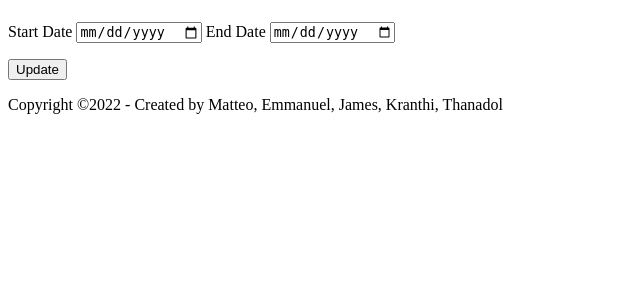
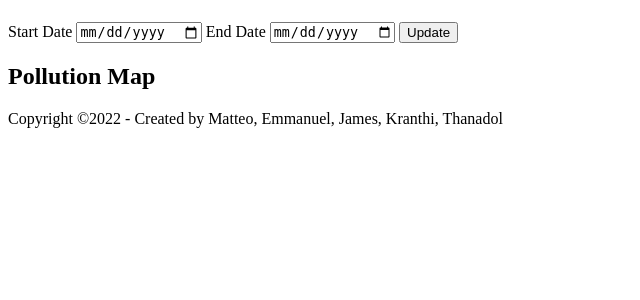
Before and after one commit to Jamescwng/COMP90024A2, a Flask app: template app/templates/index.html in a window 1280 px wide. Shown: the part 58-358 px from the top of the page, without its empty margins (0-640 px from the left). Run offline with Flask 2, Linux system fonts and the light colour scheme; the template is opened without the code that fills it: values that come from a table or form of the project are taken from there, others are empty; parts of the project's set-up code (start-up, migrations or seed data) failed here and were passed over.

Commit message:
added pollution map

```diff
--- a/app/app.py
+++ b/app/app.py
@@ -1,38 +1,51 @@
-import folium
-from folium import Choropleth
-from flask import Flask, render_template
-from waitress import serve
-import pandas as pd
-import numpy as np
-import geopandas as gpd
-
-suburbs = pd.read_pickle("./suburbs.pkl")
-suburbData = pd.read_pickle("./suburbData.pkl")
-counts = pd.read_pickle("./counts.pkl")
-
-######################################################################################################################
+from copy import deepcopy
+from datetime import datetime
 
 import couchdb
+import folium
+import geopandas as gpd
+import numpy as np
+import pandas as pd
+from flask import Flask, render_template
 from flask_wtf import FlaskForm
+from folium import Choropleth
+from waitress import serve
+from wtforms import SubmitField, validators
 from wtforms.fields import DateField
 from wtforms.validators import DataRequired
-from wtforms import validators, SubmitField
+from shapely.geometry import Polygon, Point
 
-from datetime import datetime
+# Form to update twitter data timeframe
+class DateForm(FlaskForm):
+    start = DateField('Start Date', format='%Y-%m-%d', validators=(validators.DataRequired(),))
+    end = DateField('End Date', format='%Y-%m-%d', validators=(validators.DataRequired(),))
+    submit = SubmitField('Update')
 
+# Suburb polygons
+suburbs = gpd.read_file('./localities/vic.shp')
+suburbs = suburbs.drop(columns=['LC_PLY_PID', 'LOC_PID', "DT_CREATE", "LOC_CLASS", "STATE"])
+suburbs = suburbs[["LOC_NAME", "geometry"]].set_index("LOC_NAME")
+suburbsToKeep = pd.read_csv("suburbs.txt", header=None)
+suburbs = suburbs.loc[suburbsToKeep[0]]
+# suburbs = pd.read_pickle("./suburbs.pkl")
+
+# Couchdb access
 user = "admin"
 password = "admin"
 couchserver = couchdb.Server("http://%s:%s@172.26.134.187:5984/" % (user, password))
-db = couchserver['twitter']
 
+###########################################################################################################################################
+
+# Get twitter data within timeframe
 def get_data(start, end):
+    db = couchserver['twitter']
     data = {}
 
     for suburb in suburbs['geometry'].index.tolist():
         pos = 0
         total = 0
 
-        for item in db.view('_design/Data/_view/Date', reduce=False, startkey=[suburb, start], endkey=[suburb, end]):
+        for item in db.view('_design/Data/_view/Data', reduce=False, startkey=[suburb, start], endkey=[suburb, end]):
             if item.value == 1:
                 pos += 1
             total += 1
@@ -42,13 +55,35 @@ def get_data(start, end):
 
     return pd.DataFrame.from_dict(data, orient='index', columns=['%', 'counts', 'suburb'])
 
-class DateForm(FlaskForm):
-    start = DateField('Start Date', format='%Y-%m-%d', validators=(validators.DataRequired(),))
-    end = DateField('End Date', format='%Y-%m-%d', validators=(validators.DataRequired(),))
-    submit = SubmitField('Update')
+def get_pollution_data():
+    db = couchserver['pollutant']
+    rows = db.view('_design/Pollution/_view/Data')
 
-######################################################################################################################
+    suburbs_copy = suburbs.copy(deep=True)
 
+    points = []
+
+    for row in rows:
+        points.append((row['value']['geo'][0], row['value']['geo'][1], row['value']['reports']))
+
+    points = pd.DataFrame(points)
+    points[0] = points[0].apply(float)
+    points[1] = points[1].apply(float)
+    points['coords'] = list(zip(points[0],points[1]))
+    points['coords'] = points['coords'].apply(Point)
+
+    points = gpd.GeoDataFrame(points, geometry='coords', crs=suburbs.crs)
+
+    pointInPolys = gpd.sjoin(points, suburbs)
+    counts = pointInPolys.groupby('index_right')[2].sum()
+
+    suburbs_copy["counts"] = counts
+    suburbs_copy['counts'] = suburbs_copy['counts'].fillna(0)
+    suburbs_copy["suburb"] = suburbs_copy.index
+
+    return suburbs_copy
+
+# Get map with twitter data within timeframe
 def get_map(start=datetime.min.date(), end=datetime.max.date()):
     epoch = datetime.utcfromtimestamp(0)
     startdatetime = datetime.combine(start, datetime.min.time())
@@ -104,6 +139,56 @@ def get_map(start=datetime.min.date(), end=datetime.max.date()):
 
     return mymap._repr_html_()
 
+def get_pollution_map(data):
+    counts = data.loc[:,'counts']
+
+    bins = np.histogram(counts, bins=8)[1]
+    bins = np.insert(bins, 1, 5)
+
+    m = folium.Map(location=[-37.810612, 144.963954], tiles='cartodbpositron', zoom_start=10)
+
+    # Add a choropleth map to the base map
+    Choropleth(geo_data=suburbs.__geo_interface__,
+            data=counts,
+            key_on="feature.id",
+            fill_color='RdYlBu_r', line_opacity=0.9,
+            threshold_scale = bins,
+            legend_name='Number of Pollutant Reports per Suburb'
+            ).add_to(m)
+
+    mymap = m
+
+    style_function = lambda x: {'fillColor': '#ffffff',
+                                'color':'#000000',
+                                'fillOpacity': 0.1,
+                                'weight': 0.1}
+    highlight_function = lambda x: {'fillColor': '#000000',
+                                    'color':'#000000',
+                                    'fillOpacity': 0.50,
+                                    'weight': 0.1}
+
+    NIL = folium.features.GeoJson(
+        data,
+        style_function=style_function,
+        control=False,
+        highlight_function=highlight_function,
+        tooltip=folium.features.GeoJsonTooltip(
+            fields=['suburb','counts'],
+            aliases=['Suburb: ','Number of Pollutant Complaints: '],
+            style=("background-color: white; color: #333333; font-family: arial; font-size: 12px; padding: 10px;")
+        )
+    )
+    mymap.add_child(NIL)
+    mymap.keep_in_front(NIL)
+    folium.LayerControl().add_to(mymap)
+
+    return mymap._repr_html_()
+
+###########################################################################################################################################
+
+pollution_map = get_pollution_map(get_pollution_data())
+
+# Run frontend
 app = Flask(__name__)
 
 app.config['SECRET_KEY'] = 'secret'
@@ -111,9 +196,20 @@ app.config['SECRET_KEY'] = 'secret'
 @app.route("/", methods=['GET','POST'])
 def index():
     form = DateForm()
+    # Update map on submit
     if form.validate_on_submit():
-        return render_template("index.html", form=form, map=get_map(form.start.data, form.end.data))
-    return render_template("index.html", form=form, map=get_map())
+        return render_template(
+            "index.html",
+            form=form,
+            map=get_map(form.start.data, form.end.data),
+            pollution_map=pollution_map
+        )
+    return render_template(
+        "index.html",
+        form=form,
+        map=get_map(),
+        pollution_map=pollution_map
+    )
 
 if __name__ == "__main__":
     serve(app, host="127.0.0.1", port=8080) # use serve for production development
--- a/app/templates/index.html
+++ b/app/templates/index.html
@@ -14,16 +14,21 @@
     <!-- button onclick="myFunction()">Click me</button -->
 
     <form action="" method='POST' name="form">
-      {{ form.csrt_token }}
-      {{ form.start.label }} {{ form.start(class='datepicker') }} {{ form.hidden_tag() }}
-      {{ form.end.label }} {{ form.end(class='datepicker') }} {{ form.hidden_tag() }}
       <p>
+        {{ form.csrt_token }}
+        {{ form.start.label }} {{ form.start(class='datepicker') }} {{ form.hidden_tag() }}
+        {{ form.end.label }} {{ form.end(class='datepicker') }} {{ form.hidden_tag() }}
         {{ form.submit() }}
       </p>
     </form>
 
     <div style= "width:1260px;">
-        {{map|safe}}
+      <p>{{ map|safe }}</p>
+    </div>
+
+    <div style= "width:1260px;">
+      <h2>Pollution Map</h2>
+      <p>{{ pollution_map|safe }}</p>
     </div>
   </main>
 
```
